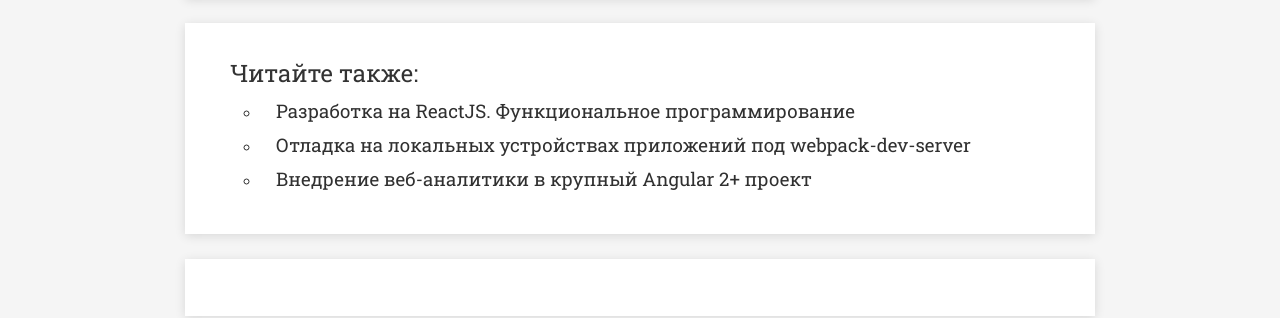
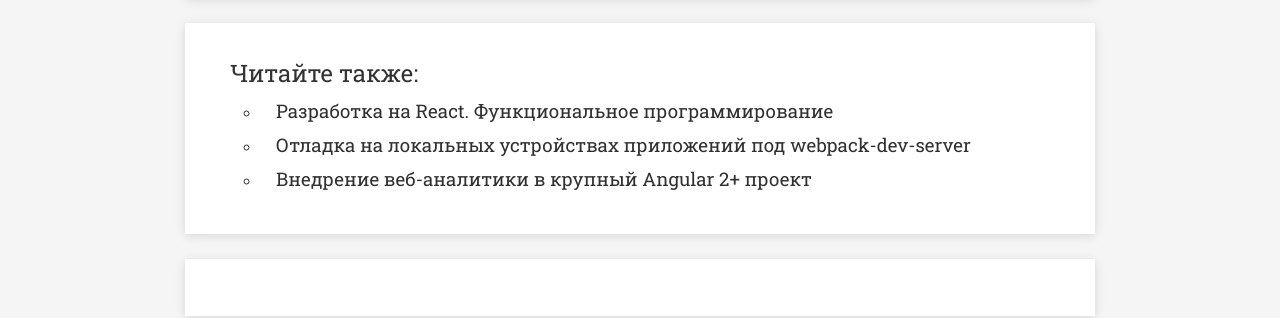
Before and after one commit to martamoshkin/blog.zverit.com, a Jekyll site: the page built from _posts/2018-02-04-react-lessons-introduction.md, in a window 1280 px wide and 900 px high, scrolled down 1969 px. Shown: the part 299-617 px from the top of the window. Built offline with Jekyll 4.4.1, drawn with Linux system fonts in a browser that asks for light colours; comment, search, counter and statistics services are not loaded; some of the changed text lies outside the part shown.

Commit message:
change title

```diff
--- a/_posts/2018-02-04-react-lessons-introduction.md
+++ b/_posts/2018-02-04-react-lessons-introduction.md
@@ -1,6 +1,6 @@
 ---
 layout: post
-title:  "Разработка на ReactJS. Введение"
+title:  "Разработка на React. Введение"
 date:   2018-02-04 14:55:32 +0300
 category: Frontend
 author: "Artamoshkin Maxim"
```
Also changed, not shown: _posts/2018-02-18-functional-programming-js.md (+2 -2 lines).
